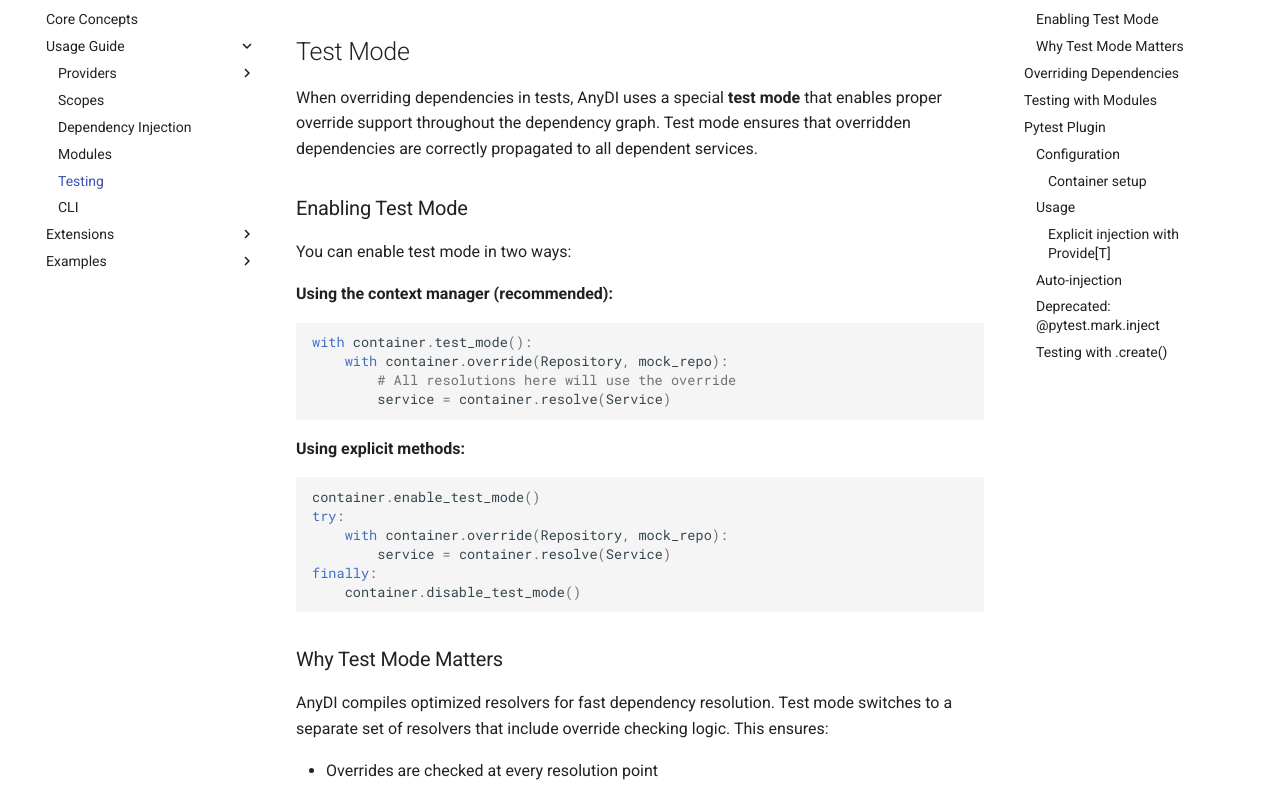
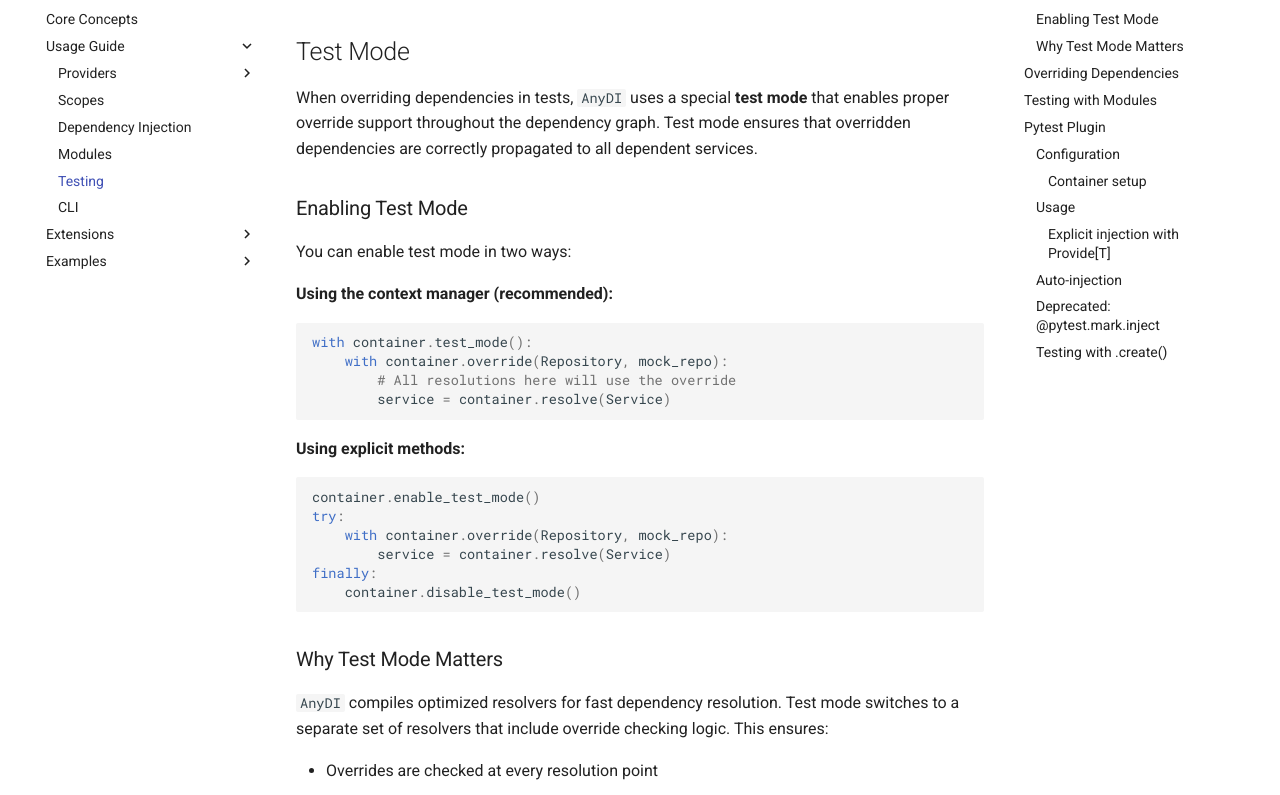
Before and after one commit to antonrh/anydi, an MkDocs documentation site: the page built from docs/usage/testing.md, in a window 1280 px wide and 1400 px high. Shown: the part 146-941 px from the top of the window. Built offline with MkDocs 1.6.1 and Material for MkDocs 9.7.7, drawn with Linux system fonts in a browser that asks for light colours; comment, search, counter and statistics services are not loaded; some of the changed text lies outside the part shown.

```diff
--- a/docs/usage/testing.md
+++ b/docs/usage/testing.md
@@ -2,7 +2,7 @@
 
 ## Test Mode
 
-When overriding dependencies in tests, AnyDI uses a special **test mode** that enables proper override support throughout the dependency graph. Test mode ensures that overridden dependencies are correctly propagated to all dependent services.
+When overriding dependencies in tests, `AnyDI` uses a special **test mode** that enables proper override support throughout the dependency graph. Test mode ensures that overridden dependencies are correctly propagated to all dependent services.
 
 ### Enabling Test Mode
 
@@ -30,7 +30,7 @@ finally:
 
 ### Why Test Mode Matters
 
-AnyDI compiles optimized resolvers for fast dependency resolution. Test mode switches to a separate set of resolvers that include override checking logic. This ensures:
+`AnyDI` compiles optimized resolvers for fast dependency resolution. Test mode switches to a separate set of resolvers that include override checking logic. This ensures:
 
 - Overrides are checked at every resolution point
 - Nested dependencies correctly receive overridden instances
```
Also changed, not shown: other parts of docs/usage/testing.md (+1 -0 lines).
